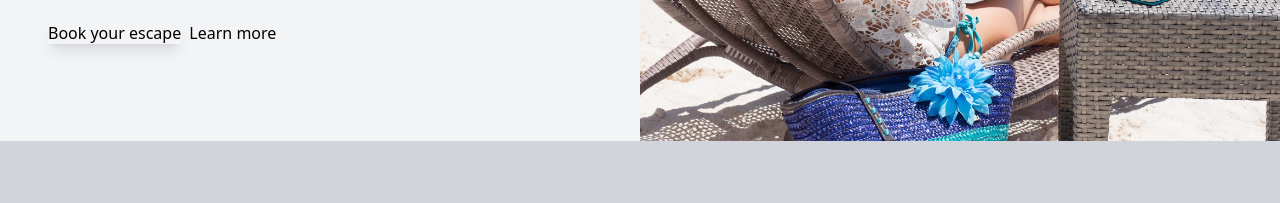
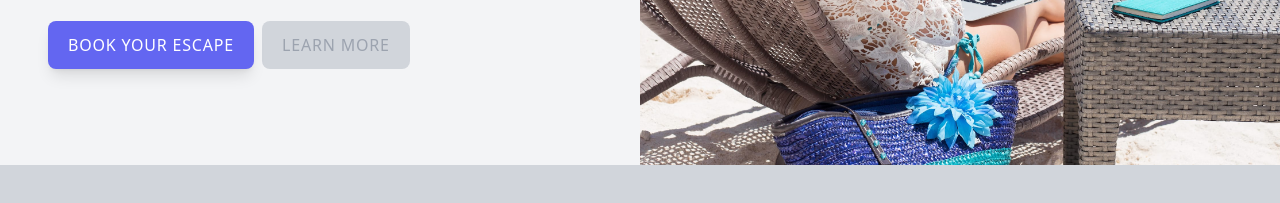
Before and after one commit to sarazaToussaint/Tailwindcss-app, a website built with Vite: page index.html in a window 1280 px wide. Shown: the part 351-554 px from the top of the page. Built offline with nearby package versions, Linux system fonts and the light colour scheme.

Commit message:
Use @apply to clean the codes

```diff
--- a/css/tailwind.css
+++ b/css/tailwind.css
@@ -2,3 +2,20 @@
 @tailwind base;
 @tailwind components;
 @tailwind utilities;
+
+@layer components {
+    .btn {
+      @apply inline-block px-5 py-3 rounded-lg uppercase tracking-wider text-sm sm:text-base
+      sm:hover:bg-green-500 focus:ring focus:ring-offset-2 focus:ring-opacity-50
+    }
+
+    .btn-primary {
+        @apply bg-indigo-500 text-white  hover:bg-indigo-400 focus:ring-gray-300
+         active:bg-indigo-600
+      }
+
+      .btn-secondary {
+        @apply bg-gray-300 text-gray-400  hover:bg-gray-200 focus:ring-indigo-500
+         active:bg-gray-400
+      }
+}
```
